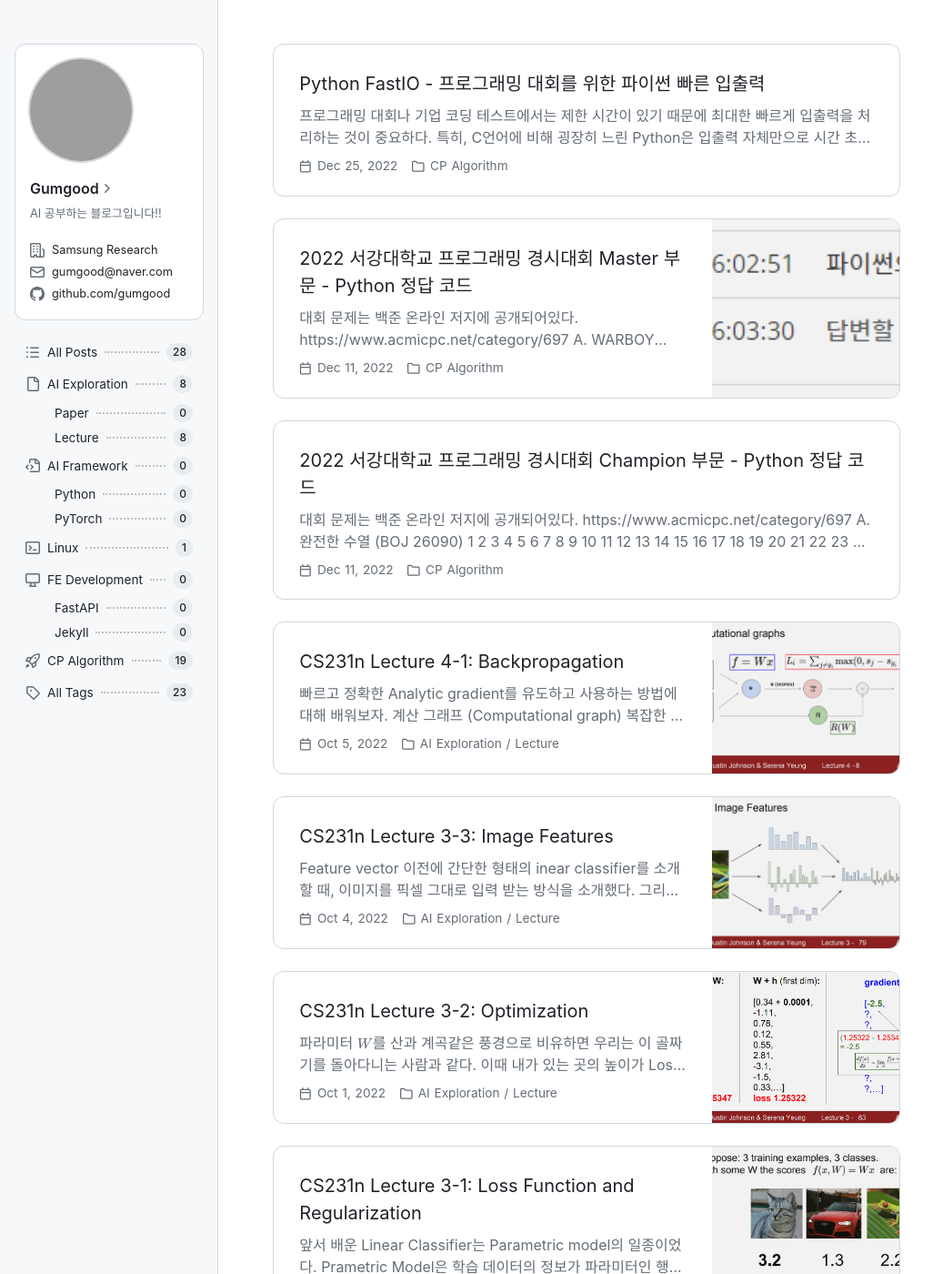
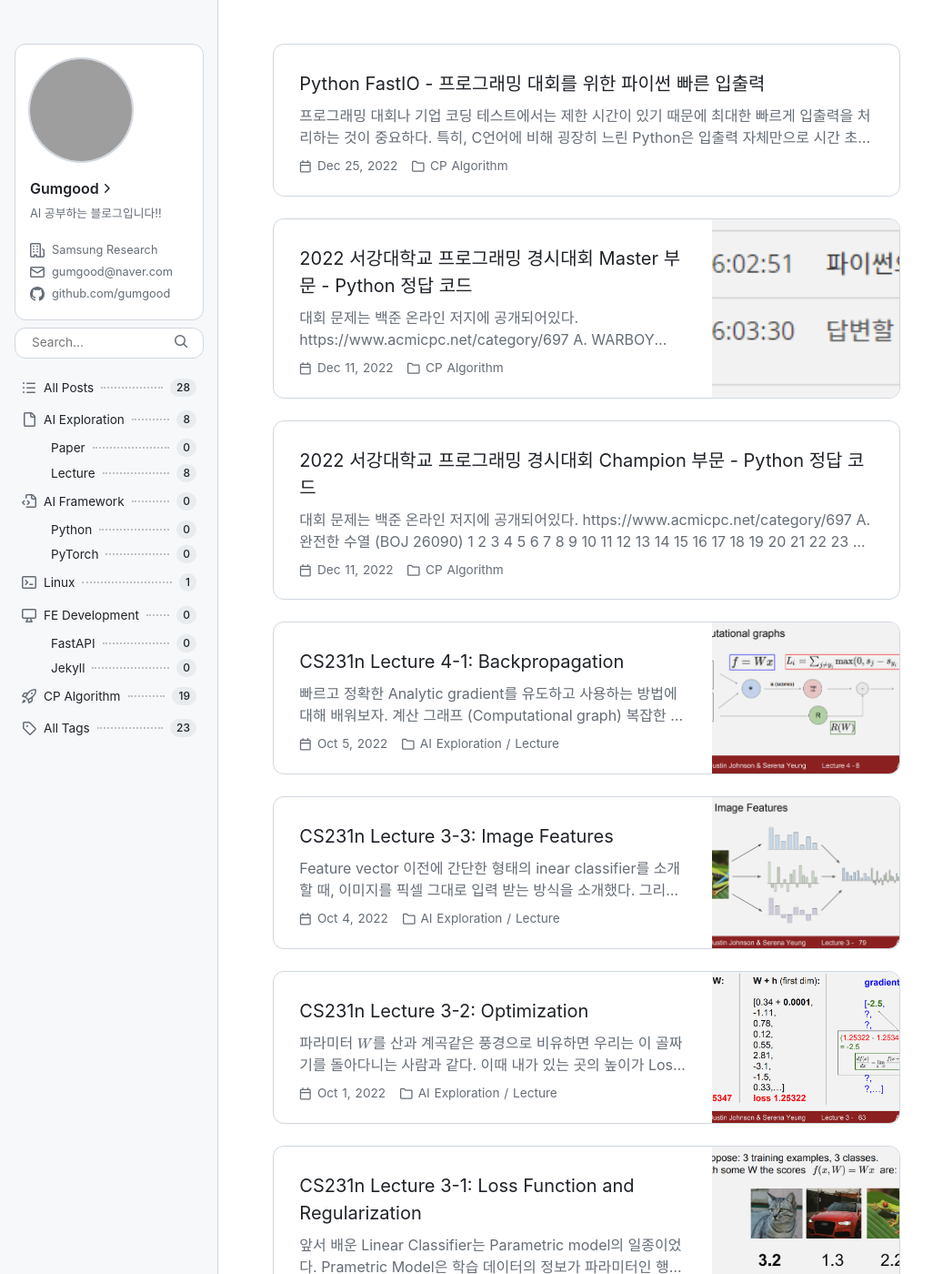
Before and after one commit to gumgood/gumgood.github.io, a Jekyll site: the page built from index.html, in a window 1280 px wide and 1400 px high. Shown: the whole window at 91% size, without its empty margins (0-1037 px from the left). Built offline with Jekyll 4.4.1, drawn with Linux system fonts in a browser that asks for light colours; the list of posts is cut into pages by our own code; grey boxes are pictures that could not be loaded.

Commit message:
Feat: add search page

```diff
--- /dev/null
+++ b/_includes/octicons/search.html
@@ -0,0 +1 @@
+<svg xmlns="http://www.w3.org/2000/svg" viewBox="0 0 16 16" width="16" height="16" class="octicon"><path d="M10.68 11.74a6 6 0 0 1-7.922-8.982 6 6 0 0 1 8.982 7.922l3.04 3.04a.749.749 0 0 1-.326 1.275.749.749 0 0 1-.734-.215ZM11.5 7a4.499 4.499 0 1 0-8.997 0A4.499 4.499 0 0 0 11.5 7Z"></path></svg>
--- a/_layouts/default.html
+++ b/_layouts/default.html
@@ -49,6 +49,16 @@
                 </ul>
             </div>
         </section>
+
+        <div id="header-search">
+            <form class="header-search-form" action="/search/" method="get">
+                <input type="text" id="search-box" name="query" placeholder="Search...">
+                <button type="submit" value="search">
+                    {%- include octicons/search.html -%}
+                </button>
+            </form>
+        </div>
+
         <nav class="category-container">
             <ul>
                 <li>
--- a/_sass/layouts/_default.scss
+++ b/_sass/layouts/_default.scss
@@ -30,6 +30,50 @@
         padding: 0 1rem;
     }
 
+    #header-search {
+        width: 100%;
+        margin: 0.5rem 0;
+        padding: 0;
+        background-color: var(--color-canvas-default);
+        border-color: var(--color-border-default);
+        border-radius: var(--borderRadius-large);
+        border-style: solid;
+        border-width: var(--borderWidth-thin);
+
+        form {
+            display: flex;
+            align-items: center;
+            height: 2rem;
+            padding-left: 1rem;
+            padding-right: 0.5rem;
+        }
+
+        input {
+            width: 100%;
+            font-size: 0.85rem;
+            border: none;
+            outline: none;
+        }
+
+        button {
+            padding: 0.5rem;
+            background-color: transparent;
+            fill: var(--color-fg-muted);
+            border: none;
+            cursor: pointer;
+        }
+
+        svg {
+            vertical-align: baseline;
+            fill: var(--color-fg-muted);
+        }
+
+        svg:hover {
+            fill: var(--color-accent-fg);
+        }
+    }
+
+    .category-container {
         ul {
             margin: 0;
             padding: 0;
@@ -45,6 +89,7 @@
             width: 1rem;
             margin-right: 0.5rem;
             color: var(--color-fg-muted);
+        }
     }
 
     .profile-image {
@@ -96,23 +141,35 @@
     .profile-contact {
         font-size: 0.8rem;
         padding: 1rem 0;
-        color: var(--color-fg-default);
+        color: var(--color-fg-muted);
+
+        ul {
+            margin: 0;
+            padding: 0;
+        }
 
         li {
             display: flex;
             align-items: center;
         }
+
+        svg {
+            height: 1rem;
+            width: 1rem;
+            margin-right: 0.5rem;
+            color: var(--color-fg-muted);
+        }
     }
 
     .category-container {
-        padding: 1rem 0 7rem;
+        margin: 1rem 0 7rem;
 
         a {
             display: flex;
             align-items: center;
             height: 2rem;
             margin: 0.2rem 0;
-            padding: 0 0.75rem;
+            padding: 0 0.5rem;
             font-size: 0.85rem;
             color: var(--color-fg-default);
             border-radius: var(--borderRadius-medium);
@@ -131,7 +188,7 @@
 
         .subcategory {
             height: 1.5rem;
-            padding-left: 2.75rem;
+            padding-left: 2.5rem;
         }
 
         .dots {
--- a/_sass/main.scss
+++ b/_sass/main.scss
@@ -10,4 +10,5 @@
 @import "layouts/collection";
 @import "layouts/post";
 @import "pages/index";
+@import "pages/search";
 @import "pages/tag";
--- /dev/null
+++ b/_sass/pages/_search.scss
@@ -0,0 +1,12 @@
+#search-results {
+    h1 {
+        margin: 1rem 0 2rem;
+        font-size: 1rem;
+        font-weight: normal;
+    }
+
+    em {
+        font-style: normal;
+        color: var(--color-accent-fg);
+    }
+}
```
Also changed, not shown: _pages/search.html (added, +116 -0 lines). Lines whose indentation alone changed are shown as unchanged.
